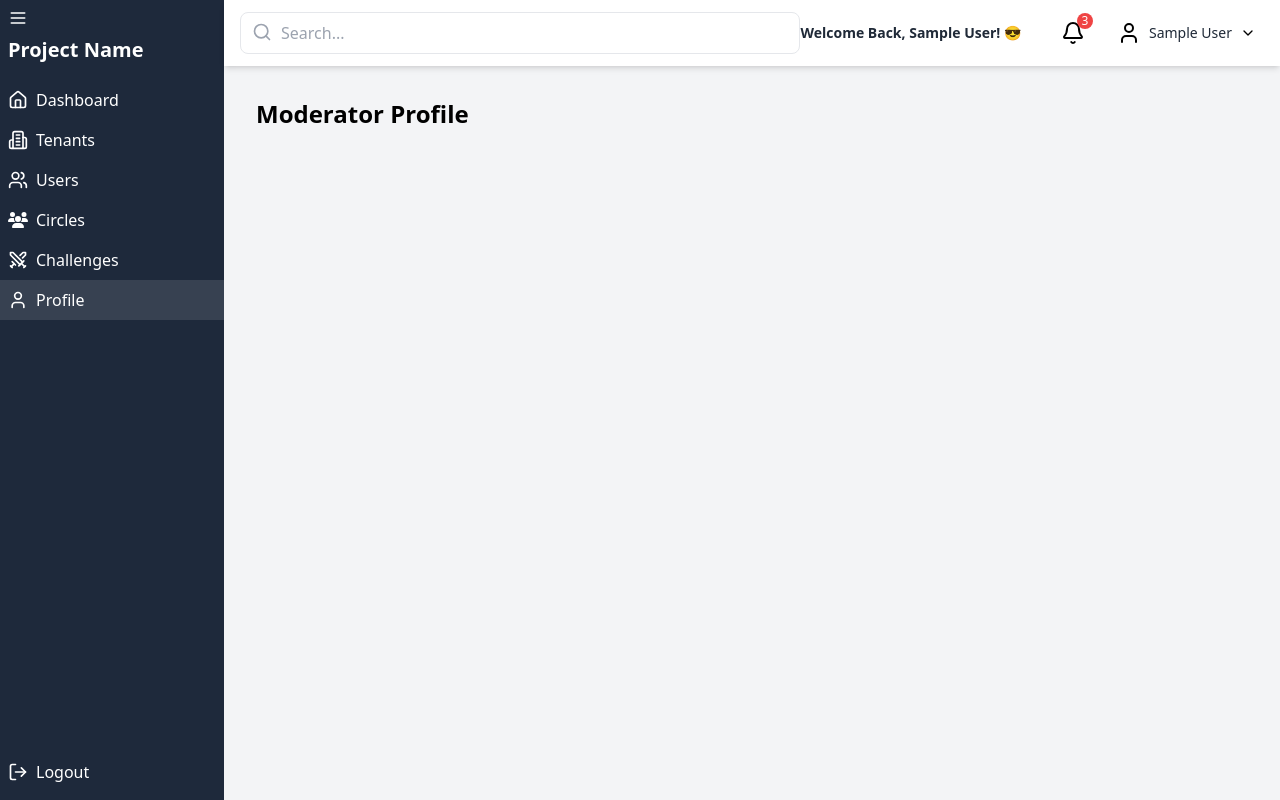
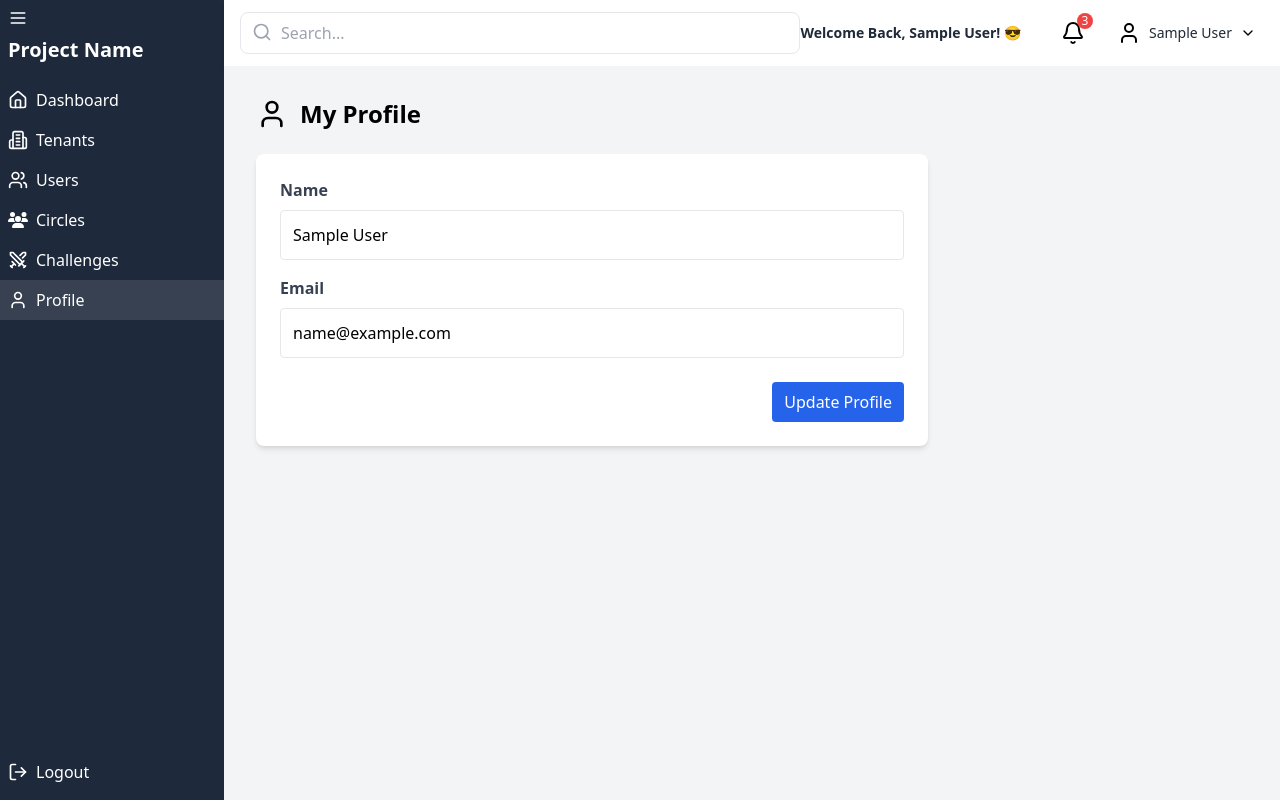
Before and after one commit to Hamzaadeel/Postgresql-React-Node, a React (Vite) app in the folder client/: page /moderator/profile in a window 1280 px wide. Built offline with nearby package versions, Linux system fonts and the light colour scheme; sample sign-in values are in the browser's storage.

Commit message:
Moderator profile added

```diff
--- a/client/src/components/moderator/ModeratorProfile.tsx
+++ b/client/src/components/moderator/ModeratorProfile.tsx
@@ -1,8 +1,141 @@
+import { useState, useEffect } from "react";
+import { useNavigate } from "react-router-dom";
+import { User } from "lucide-react";
+
 const ModeratorProfile = () => {
+  const [name, setName] = useState("");
+  const [email, setEmail] = useState("");
+  const [error, setError] = useState<string | null>(null);
+  const [successMessage, setSuccessMessage] = useState<string | null>(null);
+  const [loading, setLoading] = useState(false);
+  const navigate = useNavigate();
+
+  useEffect(() => {
+    // Get user data from localStorage
+    const userString = localStorage.getItem("user");
+    if (!userString) {
+      navigate("/login");
+      return;
+    }
+
+    const user = JSON.parse(userString);
+    setName(user.name);
+    setEmail(user.email);
+  }, [navigate]);
+
+  const handleSubmit = async (e: React.FormEvent) => {
+    e.preventDefault();
+    setError(null);
+    setSuccessMessage(null);
+    setLoading(true);
+
+    try {
+      const userString = localStorage.getItem("user");
+      if (!userString) {
+        throw new Error("User not found");
+      }
+
+      const user = JSON.parse(userString);
+      const response = await fetch(
+        `http://localhost:5000/api/users/${user.id}`,
+        {
+          method: "PUT",
+          headers: {
+            "Content-Type": "application/json",
+            Authorization: `Bearer ${localStorage.getItem("token")}`,
+          },
+          body: JSON.stringify({ name, email }),
+        }
+      );
+
+      if (!response.ok) {
+        if (response.status === 401) {
+          localStorage.removeItem("token");
+          localStorage.removeItem("user");
+          navigate("/login");
+          return;
+        }
+        const data = await response.json();
+        throw new Error(data.message || "Failed to update profile");
+      }
+
+      const updatedUser = await response.json();
+      // Update the user in localStorage
+      localStorage.setItem("user", JSON.stringify({ ...user, ...updatedUser }));
+
+      setSuccessMessage("Profile updated successfully!");
+      setTimeout(() => setSuccessMessage(null), 5000);
+    } catch (err: any) {
+      setError(err.message || "Failed to update profile. Please try again.");
+    } finally {
+      setLoading(false);
+    }
+  };
+
   return (
-    <div className="p-8">
-      <h2 className="text-2xl font-bold mb-6">Moderator Profile</h2>
-      {/* Add profile content here */}
+    <div className="p-8 bg-gray-100">
+      <div className="max-w-2xl">
+        <div className="flex items-center mb-6">
+          <User className="w-8 h-8 mr-3" />
+          <h2 className="text-2xl font-bold">My Profile</h2>
+        </div>
+
+        {error && (
+          <div className="bg-red-100 border border-red-400 text-red-700 px-4 py-3 rounded mb-4">
+            {error}
+          </div>
+        )}
+
+        {successMessage && (
+          <div className="bg-green-100 border border-green-400 text-green-700 px-4 py-3 rounded mb-4">
+            {successMessage}
+          </div>
+        )}
+
+        <div className="bg-white rounded-lg shadow-md p-6">
+          <form onSubmit={handleSubmit}>
+            <div className="mb-4">
+              <label className="block text-gray-700 font-semibold mb-2">
+                Name
+              </label>
+              <input
+                type="text"
+                value={name}
+                onChange={(e) => setName(e.target.value)}
+                className="w-full p-3 border rounded focus:outline-none focus:ring-2 focus:ring-blue-500"
+                required
+                disabled={loading}
+              />
+            </div>
+
+            <div className="mb-6">
+              <label className="block text-gray-700 font-semibold mb-2">
+                Email
+              </label>
+              <input
+                type="email"
+                value={email}
+                onChange={(e) => setEmail(e.target.value)}
+                className="w-full p-3 border rounded focus:outline-none focus:ring-2 focus:ring-blue-500"
+                required
+                disabled={loading}
+              />
+            </div>
+
+            <div className="flex justify-end">
+              <button
+                type="submit"
+                className={`px-3 py-2 bg-blue-600 text-white rounded hover:bg-blue-700 focus:outline-none focus:ring-2 focus:ring-blue-500 focus:ring-offset-2 ${
+                  loading ? "opacity-50 cursor-not-allowed" : ""
+                }`}
+                disabled={loading}
+              >
+                {loading ? "Updating..." : "Update Profile"}
+              </button>
+            </div>
+          </form>
+        </div>
+      </div>
     </div>
   );
 };
--- a/client/src/pages/Login.tsx
+++ b/client/src/pages/Login.tsx
@@ -44,7 +44,9 @@ const Login = () => {
         setError("Invalid user role");
       }
     } catch (err: any) {
-      setError(err.response?.data?.message || "An error occurred");
+      setError(
+        err.response?.data?.message || "Email or password is incorrect!"
+      );
     } finally {
       setLoading(false);
     }
--- a/client/src/pages/SignUp.tsx
+++ b/client/src/pages/SignUp.tsx
@@ -38,7 +38,7 @@ const SignUp = () => {
         password: "", // Reset password field
       });
     } catch (err: any) {
-      setError(err.response?.data?.message || "An error occurred");
+      setError(err.response?.data?.message || "Email already exists!");
       setSuccess("");
     }
   };
```
Also changed, not shown: 1 other file (tests, documents, lock files or other folders).
